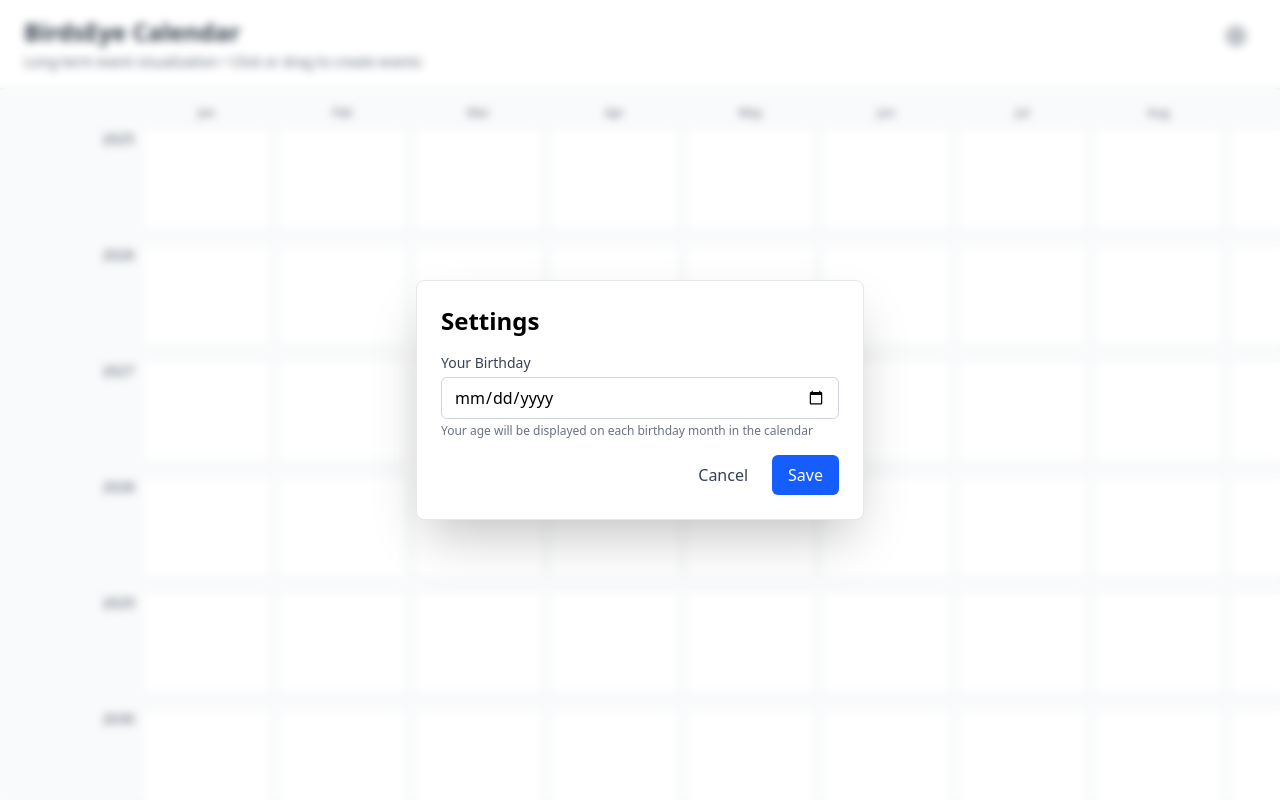
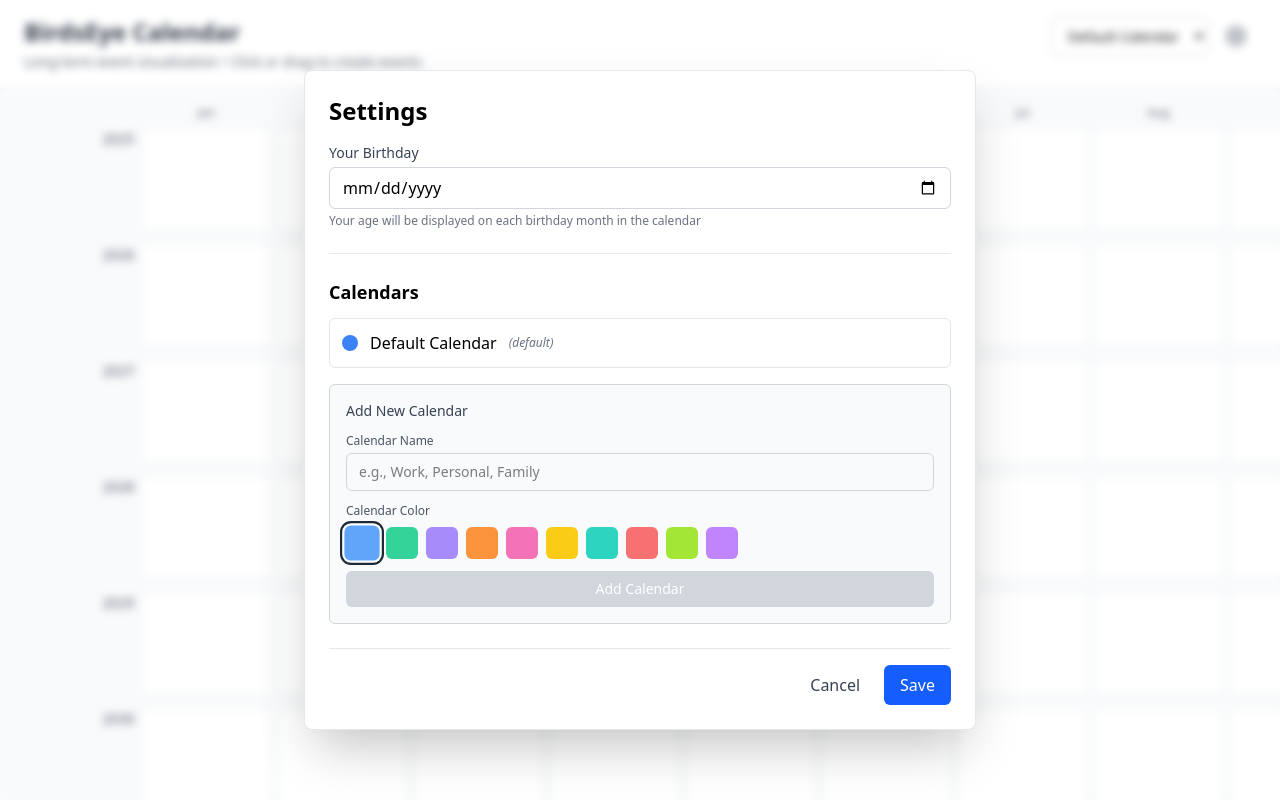
Before and after one commit to cktang88/birdseye-cal, a React (Vite) app: page / in a window 1280 px wide. Both pictures are taken after a click on the button "Settings". Shown: the top 800 px of the page. Built offline with nearby package versions, Linux system fonts and the light colour scheme.

Commit message:
support multiple calendars

```diff
--- a/src/App.tsx
+++ b/src/App.tsx
@@ -3,6 +3,7 @@ import { CalendarGrid } from "./components/Calendar/CalendarGrid";
 import { EventModal } from "./components/Modal/EventModal";
 import { SettingsModal } from "./components/Modal/SettingsModal";
 import { useEventStore } from "./store/eventStore";
+import { useUserStore, DEFAULT_CALENDAR_ID } from "./store/userStore";
 import type { Event, GridCell, EventFormData } from "./types";
 import { toISODateString, randomColor } from "./utils/dateHelpers";
 import { calculateEventLanes } from "./utils/eventLayout";
@@ -25,6 +26,7 @@ function App() {
   const [isSettingsOpen, setIsSettingsOpen] = useState(false);
 
   const { events, addEvent, updateEvent, deleteEvent } = useEventStore();
+  const { calendars, activeCalendarId, setActiveCalendar } = useUserStore();
 
   const handleCreateEvent = (startCell: GridCell, endCell?: GridCell) => {
     const startDate = toISODateString(startCell.date);
@@ -65,14 +67,23 @@ function App() {
     setModalState({ isOpen: false });
   };
 
+  // Filter events by active calendar
+  const filteredEvents = useMemo(() => {
+    return events.filter((event) => {
+      // If no calendarId is set (backward compatibility), treat as default calendar
+      const eventCalId = event.calendarId || DEFAULT_CALENDAR_ID;
+      return eventCalId === activeCalendarId;
+    });
+  }, [events, activeCalendarId]);
+
   // Calculate event lanes for each year to prevent overlapping
   const eventLayoutByYear = useMemo(() => {
     const layoutByYear = new Map();
     for (let year = yearRange.start; year <= yearRange.end; year++) {
-      layoutByYear.set(year, calculateEventLanes(events, year));
+      layoutByYear.set(year, calculateEventLanes(filteredEvents, year));
     }
     return layoutByYear;
-  }, [events, yearRange]);
+  }, [filteredEvents, yearRange]);
 
   return (
     <div className="min-h-screen bg-gray-50">
@@ -87,6 +98,21 @@ function App() {
               Long-term event visualization • Click or drag to create events
             </p>
           </div>
+          <div className="flex items-center gap-2">
+            {/* Calendar Switcher */}
+            <select
+              value={activeCalendarId}
+              onChange={(e) => setActiveCalendar(e.target.value)}
+              className="px-3 py-2 border border-gray-300 rounded-md focus:outline-none focus:ring-2 focus:ring-blue-500 text-sm"
+            >
+              {calendars.map((calendar) => (
+                <option key={calendar.id} value={calendar.id}>
+                  {calendar.name}
+                </option>
+              ))}
+            </select>
+
+            {/* Settings Button */}
             <button
               onClick={() => setIsSettingsOpen(true)}
               className="p-2 hover:bg-gray-100 rounded-md transition-colors"
@@ -113,6 +139,7 @@ function App() {
               </svg>
             </button>
           </div>
+        </div>
       </header>
 
       {/* Main Content */}
@@ -121,7 +148,7 @@ function App() {
         <CalendarGrid
           startYear={yearRange.start}
           endYear={yearRange.end}
-          events={events}
+          events={filteredEvents}
           eventLayoutByYear={eventLayoutByYear}
           onCreateEvent={handleCreateEvent}
           onEventClick={handleEventClick}
--- a/src/components/Modal/EventModal.tsx
+++ b/src/components/Modal/EventModal.tsx
@@ -2,6 +2,7 @@ import { useState, useEffect } from "react";
 import type { Event, EventFormData } from "../../types";
 import { toISODateString } from "../../utils/dateHelpers";
 import { EVENT_COLORS } from "../../constants/grid";
+import { useUserStore, DEFAULT_CALENDAR_ID } from "../../store/userStore";
 
 interface EventModalProps {
   isOpen: boolean;
@@ -20,11 +21,14 @@ export function EventModal({
   initialData,
   existingEvent,
 }: EventModalProps) {
+  const { calendars, activeCalendarId } = useUserStore();
+
   const [formData, setFormData] = useState<EventFormData>({
     name: "",
     startDate: "",
     endDate: "",
     color: EVENT_COLORS[0], // Default to first color in palette
+    calendarId: activeCalendarId || DEFAULT_CALENDAR_ID,
   });
 
   const [errors, setErrors] = useState<string[]>([]);
@@ -38,6 +42,7 @@ export function EventModal({
           startDate: existingEvent.startDate,
           endDate: existingEvent.endDate,
           color: existingEvent.color,
+          calendarId: existingEvent.calendarId || DEFAULT_CALENDAR_ID,
         });
       } else if (initialData) {
         // Creating new event with initial data
@@ -49,11 +54,13 @@ export function EventModal({
             initialData.startDate ||
             toISODateString(new Date()),
           color: initialData.color || EVENT_COLORS[0],
+          calendarId:
+            initialData.calendarId || activeCalendarId || DEFAULT_CALENDAR_ID,
         });
       }
       setErrors([]);
     }
-  }, [isOpen, initialData, existingEvent]);
+  }, [isOpen, initialData, existingEvent, activeCalendarId]);
 
   const validate = (): boolean => {
     const newErrors: string[] = [];
@@ -155,6 +162,26 @@ export function EventModal({
             />
           </div>
 
+          {/* Calendar Selection */}
+          <div className="mb-4">
+            <label className="block text-sm font-medium text-gray-700 mb-1">
+              Calendar
+            </label>
+            <select
+              value={formData.calendarId || DEFAULT_CALENDAR_ID}
+              onChange={(e) =>
+                setFormData({ ...formData, calendarId: e.target.value })
+              }
+              className="w-full px-3 py-2 border border-gray-300 rounded-md focus:outline-none focus:ring-2 focus:ring-blue-500"
+            >
+              {calendars.map((calendar) => (
+                <option key={calendar.id} value={calendar.id}>
+                  {calendar.name}
+                </option>
+              ))}
+            </select>
+          </div>
+
           {/* Color */}
           <div className="mb-4">
             <label className="block text-sm font-medium text-gray-700 mb-2">
--- a/src/components/Modal/SettingsModal.tsx
+++ b/src/components/Modal/SettingsModal.tsx
@@ -1,5 +1,6 @@
 import { useState, useEffect } from "react";
-import { useUserStore } from "../../store/userStore";
+import { useUserStore, DEFAULT_CALENDAR_ID } from "../../store/userStore";
+import { EVENT_COLORS } from "../../constants/grid";
 
 interface SettingsModalProps {
   isOpen: boolean;
@@ -7,12 +8,19 @@ interface SettingsModalProps {
 }
 
 export function SettingsModal({ isOpen, onClose }: SettingsModalProps) {
-  const { birthday, setBirthday } = useUserStore();
+  const { birthday, setBirthday, calendars, addCalendar, deleteCalendar } =
+    useUserStore();
   const [birthdayInput, setBirthdayInput] = useState<string>("");
+  const [newCalendarName, setNewCalendarName] = useState<string>("");
+  const [newCalendarColor, setNewCalendarColor] = useState<string>(
+    EVENT_COLORS[0]
+  );
 
   useEffect(() => {
     if (isOpen) {
       setBirthdayInput(birthday || "");
+      setNewCalendarName("");
+      setNewCalendarColor(EVENT_COLORS[0]);
     }
   }, [isOpen, birthday]);
 
@@ -27,16 +35,42 @@ export function SettingsModal({ isOpen, onClose }: SettingsModalProps) {
     setBirthday(null);
   };
 
+  const handleAddCalendar = (e: React.FormEvent) => {
+    e.preventDefault();
+    if (newCalendarName.trim()) {
+      addCalendar({
+        name: newCalendarName.trim(),
+        color: newCalendarColor,
+      });
+      setNewCalendarName("");
+      setNewCalendarColor(EVENT_COLORS[0]);
+    }
+  };
+
+  const handleDeleteCalendar = (id: string) => {
+    if (id === DEFAULT_CALENDAR_ID) {
+      alert("Cannot delete the default calendar");
+      return;
+    }
+    if (
+      confirm(
+        "Are you sure you want to delete this calendar? Events in this calendar will remain but won't be visible."
+      )
+    ) {
+      deleteCalendar(id);
+    }
+  };
+
   if (!isOpen) return null;
 
   return (
     <div className="fixed inset-0 backdrop-blur-xs bg-white/10 flex items-center justify-center z-50">
-      <div className="bg-white rounded-lg p-6 w-full max-w-md shadow-2xl border border-gray-200">
+      <div className="bg-white rounded-lg p-6 w-full max-w-2xl shadow-2xl border border-gray-200 max-h-[90vh] overflow-y-auto">
         <h2 className="text-2xl font-bold mb-4">Settings</h2>
 
         <form onSubmit={handleSubmit}>
           {/* Birthday Input */}
-          <div className="mb-4">
+          <div className="mb-6">
             <label className="block text-sm font-medium text-gray-700 mb-1">
               Your Birthday
             </label>
@@ -52,15 +86,102 @@ export function SettingsModal({ isOpen, onClose }: SettingsModalProps) {
             </p>
           </div>
 
+          {/* Calendars Management */}
+          <div className="mb-6 border-t border-gray-200 pt-6">
+            <h3 className="text-lg font-semibold mb-3">Calendars</h3>
+
+            {/* Existing Calendars List */}
+            <div className="mb-4 space-y-2">
+              {calendars.map((calendar) => (
+                <div
+                  key={calendar.id}
+                  className="flex items-center justify-between p-3 border border-gray-200 rounded-md"
+                >
+                  <div className="flex items-center gap-3">
+                    <div
+                      className="w-4 h-4 rounded-full"
+                      style={{ backgroundColor: calendar.color }}
+                    />
+                    <span className="font-medium">{calendar.name}</span>
+                    {calendar.id === DEFAULT_CALENDAR_ID && (
+                      <span className="text-xs text-gray-500 italic">
+                        (default)
+                      </span>
+                    )}
+                  </div>
+                  {calendar.id !== DEFAULT_CALENDAR_ID && (
+                    <button
+                      type="button"
+                      onClick={() => handleDeleteCalendar(calendar.id)}
+                      className="text-red-600 hover:bg-red-50 px-3 py-1 rounded transition-colors text-sm"
+                    >
+                      Delete
+                    </button>
+                  )}
+                </div>
+              ))}
+            </div>
+
+            {/* Add New Calendar Form */}
+            <div className="border border-gray-300 rounded-md p-4 bg-gray-50">
+              <h4 className="text-sm font-medium text-gray-700 mb-3">
+                Add New Calendar
+              </h4>
+              <div className="space-y-3">
+                <div>
+                  <label className="block text-xs font-medium text-gray-600 mb-1">
+                    Calendar Name
+                  </label>
+                  <input
+                    type="text"
+                    value={newCalendarName}
+                    onChange={(e) => setNewCalendarName(e.target.value)}
+                    className="w-full px-3 py-2 border border-gray-300 rounded-md focus:outline-none focus:ring-2 focus:ring-blue-500 text-sm"
+                    placeholder="e.g., Work, Personal, Family"
+                  />
+                </div>
+                <div>
+                  <label className="block text-xs font-medium text-gray-600 mb-2">
+                    Calendar Color
+                  </label>
+                  <div className="flex gap-2 flex-wrap">
+                    {EVENT_COLORS.map((color) => (
+                      <button
+                        key={color}
+                        type="button"
+                        onClick={() => setNewCalendarColor(color)}
+                        className={`w-8 h-8 rounded-md transition-all ${
+                          newCalendarColor === color
+                            ? "ring-2 ring-offset-2 ring-gray-800 scale-110"
+                            : "hover:scale-105"
+                        }`}
+                        style={{ backgroundColor: color }}
+                        title={color}
+                      />
+                    ))}
+                  </div>
+                </div>
+                <button
+                  type="button"
+                  onClick={handleAddCalendar}
+                  disabled={!newCalendarName.trim()}
+                  className="w-full px-4 py-2 bg-green-600 text-white rounded-md hover:bg-green-700 transition-colors disabled:bg-gray-300 disabled:cursor-not-allowed text-sm"
+                >
+                  Add Calendar
+                </button>
+              </div>
+            </div>
+          </div>
+
           {/* Actions */}
-          <div className="flex gap-2 justify-end">
+          <div className="flex gap-2 justify-end border-t border-gray-200 pt-4">
             {birthdayInput && (
               <button
                 type="button"
                 onClick={handleClear}
                 className="px-4 py-2 text-red-600 hover:bg-red-50 rounded-md transition-colors"
               >
-                Clear
+                Clear Birthday
               </button>
             )}
             <button
--- a/src/store/userStore.ts
+++ b/src/store/userStore.ts
@@ -1,22 +1,87 @@
 import { create } from "zustand";
 import { persist } from "zustand/middleware";
+import type { Calendar } from "../types";
+
+const DEFAULT_CALENDAR_ID = "default";
 
 interface UserSettings {
   birthday: string | null; // ISO date string (YYYY-MM-DD)
+  calendars: Calendar[];
+  activeCalendarId: string;
 }
 
 interface UserStore extends UserSettings {
   setBirthday: (birthday: string | null) => void;
+  addCalendar: (calendar: Omit<Calendar, "id">) => void;
+  updateCalendar: (id: string, updates: Partial<Omit<Calendar, "id">>) => void;
+  deleteCalendar: (id: string) => void;
+  setActiveCalendar: (id: string) => void;
+  getCalendar: (id: string) => Calendar | undefined;
 }
 
 export const useUserStore = create<UserStore>()(
   persist(
-    (set) => ({
+    (set, get) => ({
       birthday: null,
+      calendars: [
+        {
+          id: DEFAULT_CALENDAR_ID,
+          name: "Default Calendar",
+          color: "#3b82f6", // blue
+        },
+      ],
+      activeCalendarId: DEFAULT_CALENDAR_ID,
+
       setBirthday: (birthday) => set({ birthday }),
+
+      addCalendar: (calendarData) => {
+        const newCalendar: Calendar = {
+          ...calendarData,
+          id: crypto.randomUUID(),
+        };
+        set((state) => ({
+          calendars: [...state.calendars, newCalendar],
+        }));
+      },
+
+      updateCalendar: (id, updates) => {
+        set((state) => ({
+          calendars: state.calendars.map((cal) =>
+            cal.id === id ? { ...cal, ...updates } : cal
+          ),
+        }));
+      },
+
+      deleteCalendar: (id) => {
+        // Prevent deleting the default calendar
+        if (id === DEFAULT_CALENDAR_ID) return;
+
+        set((state) => {
+          const newCalendars = state.calendars.filter((cal) => cal.id !== id);
+          // If active calendar is deleted, switch to default
+          const newActiveId =
+            state.activeCalendarId === id
+              ? DEFAULT_CALENDAR_ID
+              : state.activeCalendarId;
+          return {
+            calendars: newCalendars,
+            activeCalendarId: newActiveId,
+          };
+        });
+      },
+
+      setActiveCalendar: (id) => {
+        set({ activeCalendarId: id });
+      },
+
+      getCalendar: (id) => {
+        return get().calendars.find((cal) => cal.id === id);
+      },
     }),
     {
       name: "birdseye-user-settings",
     }
   )
 );
+
+export { DEFAULT_CALENDAR_ID };
--- a/src/types/index.ts
+++ b/src/types/index.ts
@@ -1,9 +1,16 @@
+export type Calendar = {
+  id: string;
+  name: string;
+  color: string; // hex color for calendar identification
+}
+
 export type Event = {
   id: string;
   name: string;
   startDate: string; // ISO date string (YYYY-MM-DD)
   endDate: string;   // ISO date string (YYYY-MM-DD)
   color: string;     // hex color (#rrggbb)
+  calendarId?: string; // optional for backward compatibility
 }
 
 export type GridCell = {
@@ -17,6 +24,7 @@ export type EventFormData = {
   startDate: string;
   endDate: string;
   color: string;
+  calendarId?: string;
 }
 
 export type DragState = {
```
Lines whose indentation alone changed are shown as unchanged.
